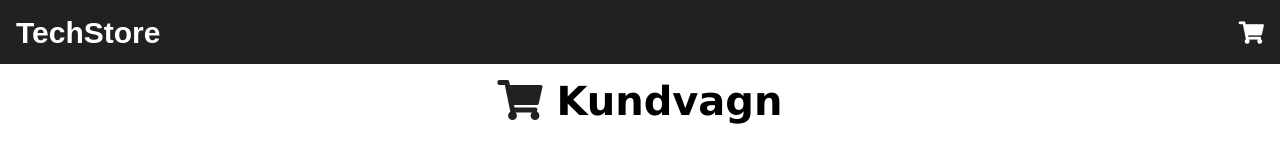
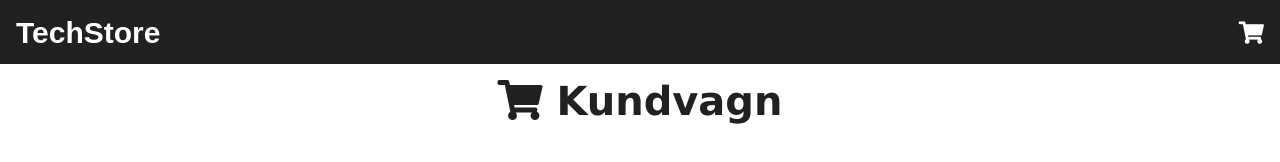
Before and after one commit to SebastianJohanssonn/TechStore, a plain HTML site: page shoppingcart.html in a window 1280 px wide. Drawn offline with nearby package versions, Linux system fonts and the light colour scheme.

Commit message:
changed the colors to hex

```diff
--- a/cartStyle.css
+++ b/cartStyle.css
@@ -29,7 +29,7 @@
     text-align: center;
     font-size: 40px;
     font-family: Verdana;
-    color: black;
+    color: #212121;
     font-weight: bold;
  }
 
@@ -65,6 +65,7 @@
 }
 #totalpris{
    text-align: center;
+   font-weight: 900;
 }
 .btn-primary {
    margin: auto;
```
